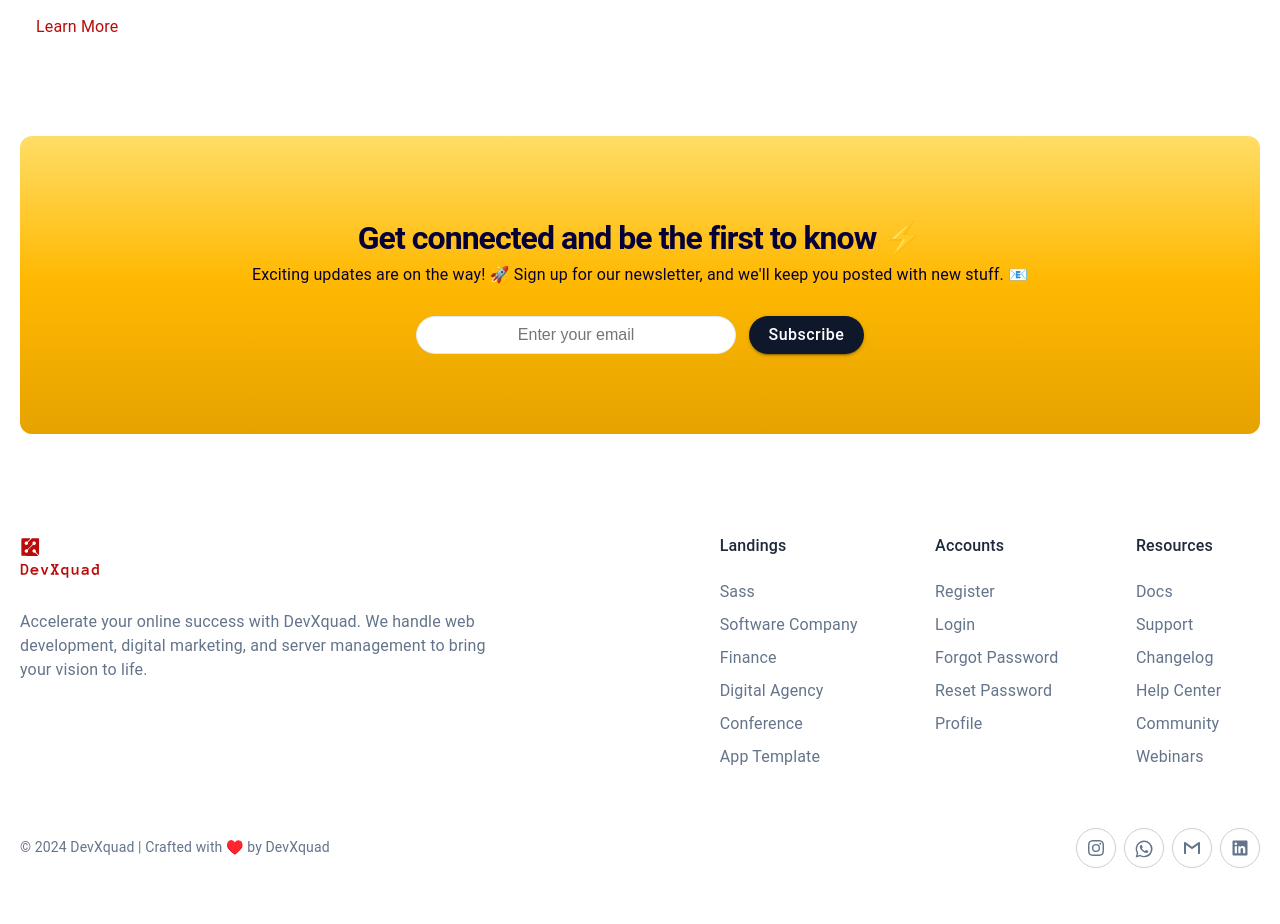
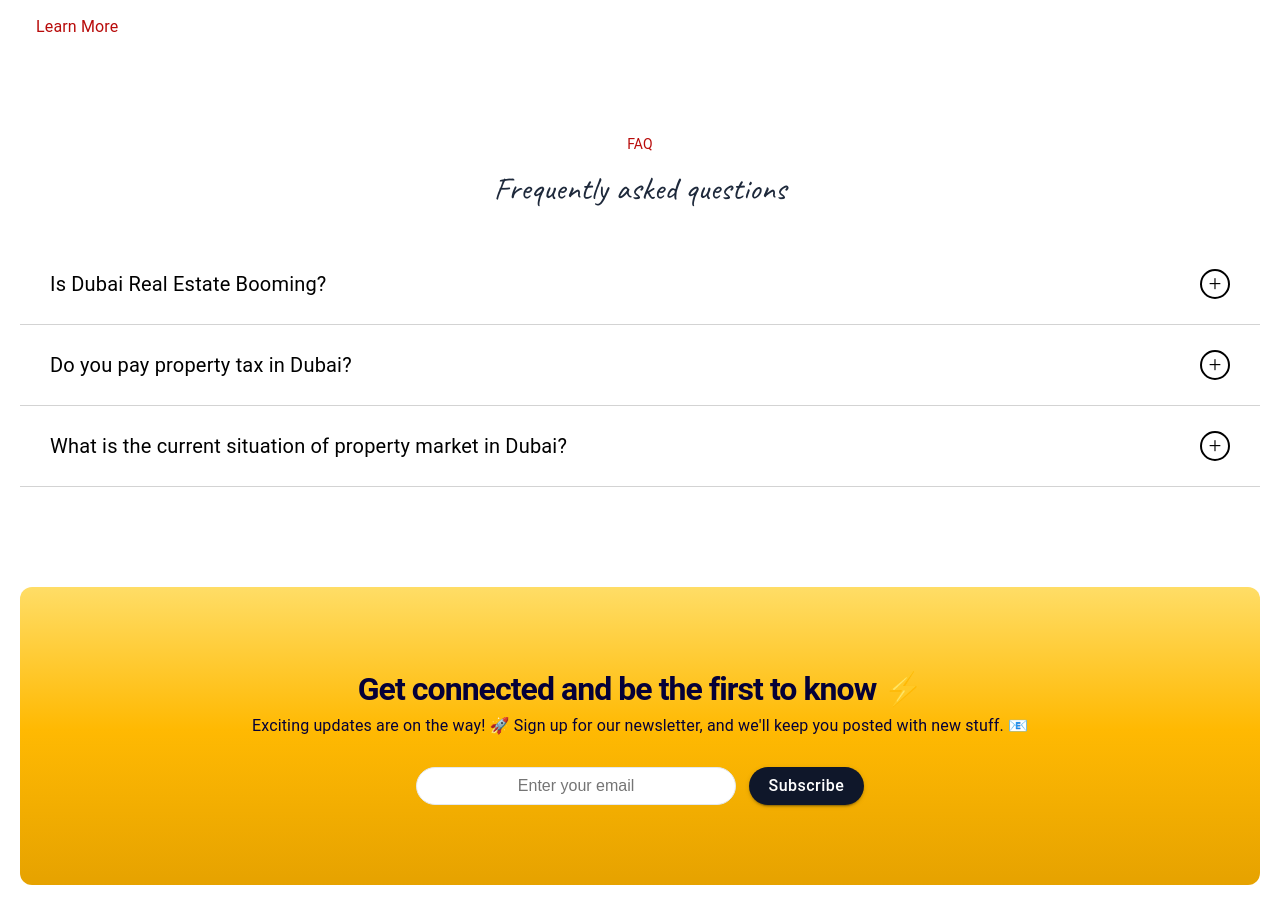
Before and after one commit to devxquadgit/devxquad, a Next.js app in the folder client/: page / in a window 1280 px wide. Shown: the part 3780-4704 px from the top of the page. Before the commit the page ends 4664 px from the top, so only its background shows below. Built offline with nearby package versions, Linux system fonts and the light colour scheme.

Commit message:
[Add]: Faq component

```diff
--- /dev/null
+++ b/client/src/layouts/Faq/index.tsx
@@ -0,0 +1,103 @@
+import { useState } from 'react';
+import styled from '@emotion/styled';
+import faqData from './faqData';
+import { IFaqProps } from '@/contracts/IFaqProps';
+import WTypo from '@/theme/WTypo'
+
+
+const StyledFaq = styled.div`
+  margin-top: 100px;
+`;
+
+const StyledFaqHeading = styled.div`
+  display: flex;
+  align-items: center;
+  gap: 1rem;
+  flex-direction: column;
+  margin-bottom: 50px;
+`;
+
+const FAQItemContainer = styled.div`
+  margin-bottom: 15px;
+  border-bottom: 1px solid lightgray;
+  padding-bottom: 15px;
+`;
+
+const StyledQuestion = styled.div<{ isOpen: boolean }>`
+  display: flex;
+  justify-content: space-between;
+  align-items: center;
+  cursor: pointer;
+  font-size: 20px;
+  padding: 10px 30px;
+  transition: color 0.3s ease;
+  color: ${props => (props.isOpen ? '#b80b0a' : '#000')};
+`;
+
+const StyledAnswer = styled.div<{ isOpen: boolean }>`
+  max-height: ${props => (props.isOpen ? '200px' : '0')};
+  overflow: hidden;
+  padding-left: 30px;
+  padding-right: 80px;
+  transition: max-height 0.3s ease, padding 0.3s ease;
+`;
+
+const ToggleIcon = styled.span<{ isOpen: boolean }>`
+  display: flex;
+  justify-content: center;
+  align-items: center;
+  width: 30px;
+  height: 30px;
+  border: 2px solid #000;
+  border-radius: 50%;
+  font-size: 23px;
+  transition: transform 0.5s ease;
+  transform: ${props => (props.isOpen ? 'rotate(45deg)' : 'rotate(0deg)')};
+`;
+
+const FAQ = () => {
+  const [openIndex, setOpenIndex] = useState<number | null>(null);
+
+  const toggleFAQ = (index: number) => {
+    setOpenIndex(openIndex === index ? null : index);
+  };
+
+  return (
+    <StyledFaq>
+      <StyledFaqHeading>
+        <WTypo
+          label="FAQ"
+          type="sub-sm"
+          color="rgba(184, 11, 10, 1)"
+        />
+        <WTypo
+          label="Frequently asked questions"
+          type="main-md"
+          color="#1e293b"
+        />
+      </StyledFaqHeading>
+      {faqData.map((item: IFaqProps, index: number) => (
+        <FAQItemContainer key={index}>
+          <StyledQuestion isOpen={openIndex === index} onClick={() => toggleFAQ(index)}>
+            <WTypo
+              label={item.question}
+              type="sub-lg"
+              color={openIndex === index ? '#b80b0a' : '#000'}
+            />
+            <ToggleIcon isOpen={openIndex === index}>+</ToggleIcon>
+          </StyledQuestion>
+          <StyledAnswer isOpen={openIndex === index}>
+            <WTypo
+              label={item.answer}
+              type="sub-md"
+              color="#000"
+              style={{lineHeight: '1.6', margin: '1rem 0'}}
+            />
+          </StyledAnswer>
+        </FAQItemContainer>
+      ))}
+    </StyledFaq>
+  );
+};
+
+export default FAQ;
--- a/client/src/pages/index.tsx
+++ b/client/src/pages/index.tsx
@@ -7,7 +7,7 @@ import Feature from '@/layouts/Feature'
 import Info from '@/layouts/Info'
 import Newsletter from '@/layouts/Newsletter'
 import Footer from '@/layouts/Footer'
-
+import Faq from '@/layouts/Faq';
 
 import WButton from '../theme/WButton';
 import WTypo from '../theme/WTypo';
@@ -48,6 +48,13 @@ function index() {
       <ContainerDiv>
         <Info />
       </ContainerDiv>
+
+      {/* Testing */}
+      <ContainerDiv>
+        <Faq />
+      </ContainerDiv>
+      {/* Testing */}
+
       <ContainerDiv>
         <Newsletter />
       </ContainerDiv>
```
